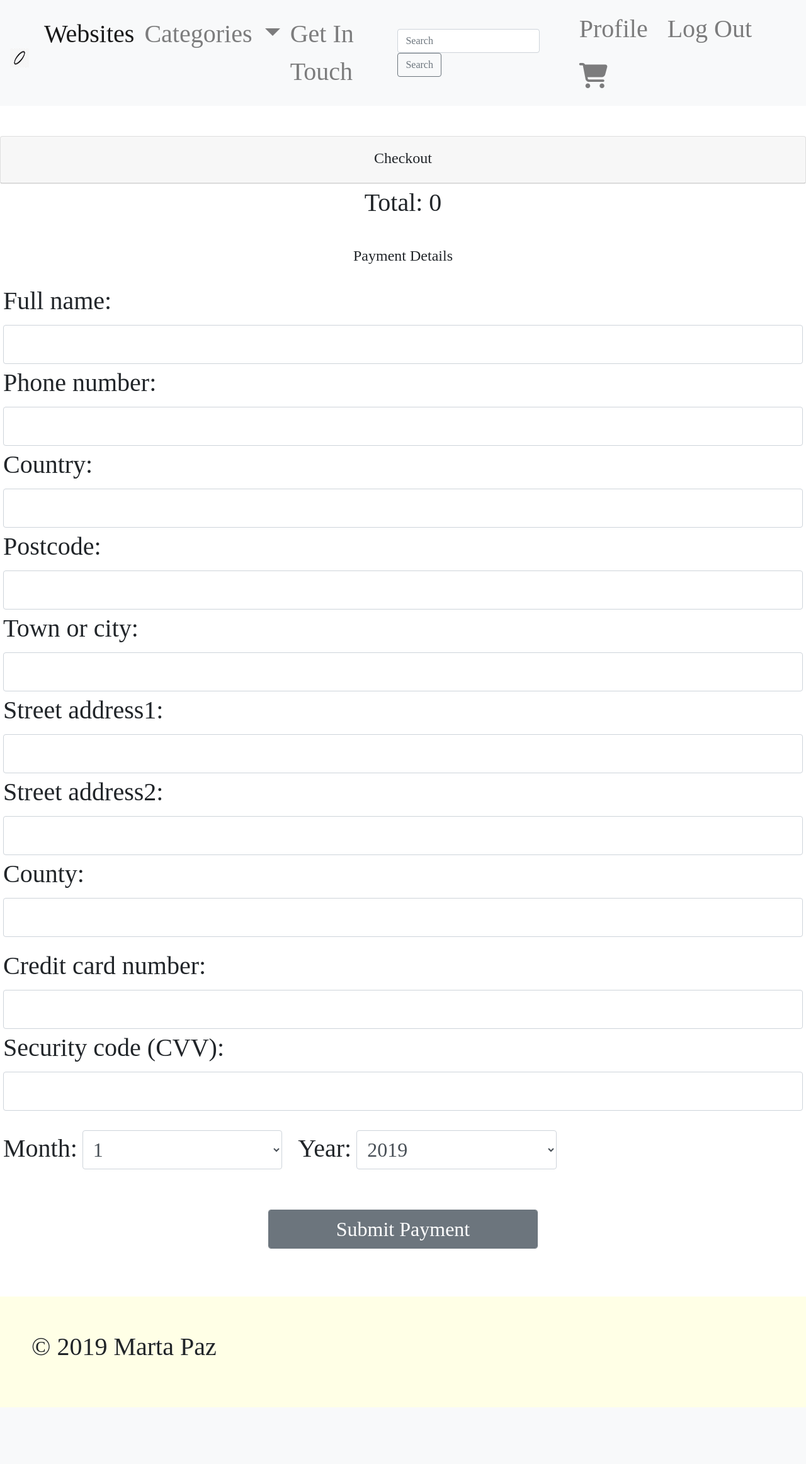
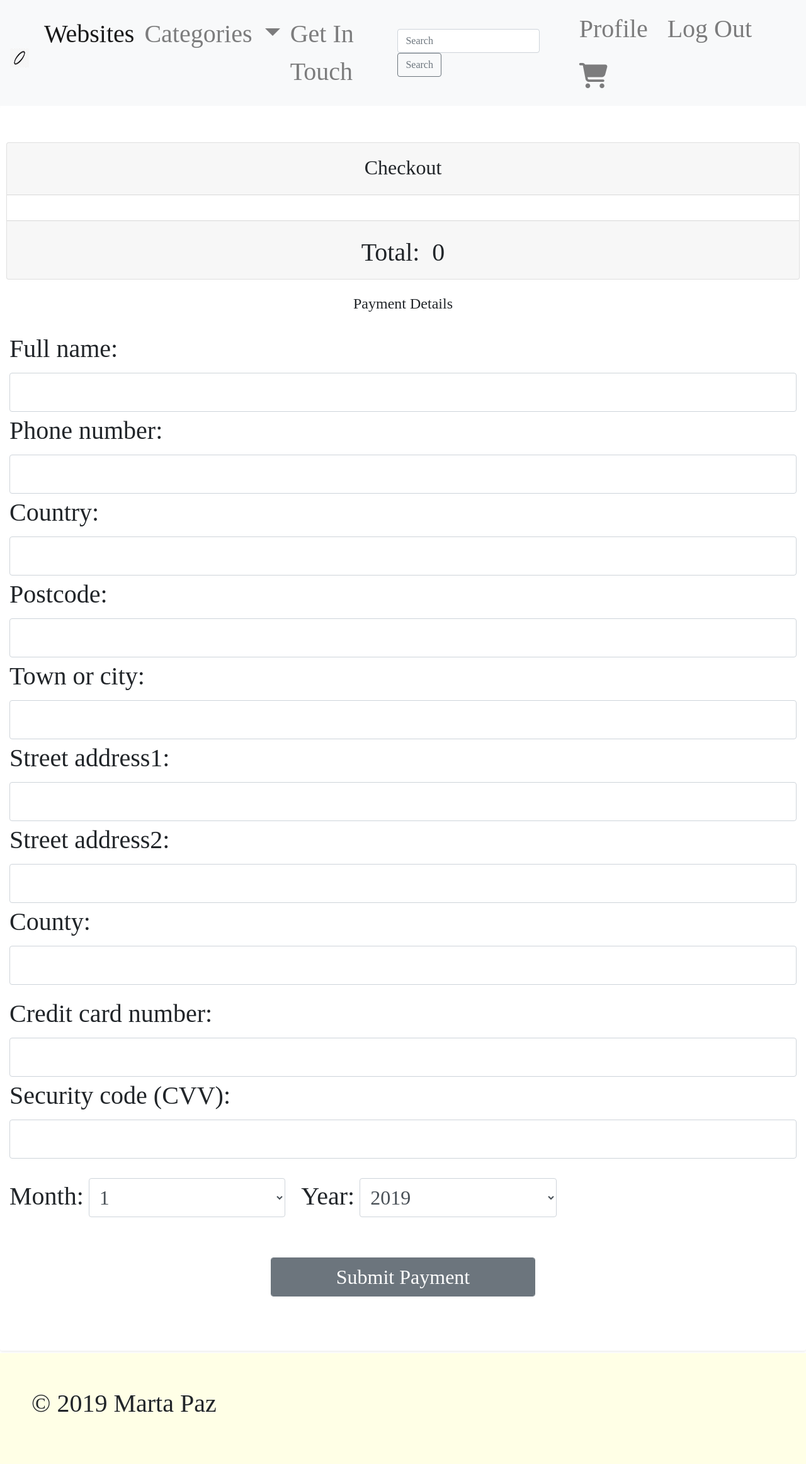
Before and after one commit to pazcm/websites-design-spot, a Django app: page /checkout/ in a window 1280 px wide. Shown: the whole page at 63% size. Before the commit the page ends 2235 px from the top, so only its background shows below. Run offline with Django 3.2, Linux system fonts and the light colour scheme; the visitor is signed in with stand-in values (Sample User, id 1); some libraries are stand-ins or nearby versions; some web fonts are replaced.

Commit message:
add updates checkout page

```diff
--- a/websites_design_spot/checkout/templates/checkout.html
+++ b/websites_design_spot/checkout/templates/checkout.html
@@ -12,39 +12,35 @@
 <script type="text/javascript" src="{% static 'js/stripe.js' %}"></script>
 {% endblock %}
 {% block content %}
-<div class="checkout-container">
-<!-- first row -->
+<div class="checkout-container rounded shadow-sm mb-1">
     <div class="row justify-content-center">
         <div class="col-md-12">
             <div class="card mt-5">
                 <header class="card-header">
-                    <h4 class="card-title mt-2 text-center">Checkout</h4>
+                    <h2 class="card-title mt-2 text-center">Checkout</h2>
                 </header>
-                <!-- <article class="card-body"> -->
+                <div class="card-body card-checkout">
                     {% for item in cart_items %}
-                        <div class="col-xs-10 col-xs-offset-1 col-sm-offset-0 col-sm-6 col-md-4 display panel panel-default">
+                         <div class="display panel panel-default panel-checkout">
                             <div class="panel-body">
-                                <div class="items-details">
-                                    <div class="webdes-image-checkout" style="background-image: url('{{ MEDIA_URL }}{{ item.webdes.image }}')"></div>
+                                <div class="checkout-items-details">
+                                    <div class="webdes-image-checkout frame" style="background-image: url('{{ MEDIA_URL }}{{ item.webdes.image }}')"></div>
                                         <h3>{{ item.webdes.name }}</h3>
-                                        <!-- <p class="webdes-description">{{ item.webdes.description }}</p> -->
-                                        <p>{{ item.quantity }}</p>
-                                        <p>{{ item.webdes.price }}</p>
+                                        <div class="checkout-details">
+                                            <p>Quantity:&nbsp;{{ item.quantity }}&nbsp;</p>
+                                            <p>Price:&nbsp;{{ item.webdes.price }}€</p>
+                                        </div>
                                 </div>
                             </div>
                         </div>
                     {% endfor %}
-                <!-- </article> -->
+                </div>
+                <footer class="card-footer">
+                    <div class="card-total mt-2 text-center">Total:&nbsp; <span class="glyphicon glyphicon-euro" aria-hidden="true"></span>{{ total }}</div>
+                </footer>
             </div>
         </div>
     </div>
-<!-- second row -->
-    <div class="row justify-content-center">
-        <p>Total:&nbsp;</p>
-        <p><span class="glyphicon glyphicon-euro" aria-hidden="true"></span>{{ total }}</p>
-    </div>
-
-<!-- third row  -->
     <!-- Payment -->
     <div class="checkout-form-container">
         <div class="row justify-content-center">
@@ -77,6 +73,4 @@
         </div>
     </div>
 </div>
-
-
 {% endblock %}
--- a/websites_design_spot/static/css/custom.css
+++ b/websites_design_spot/static/css/custom.css
@@ -98,25 +98,37 @@ body {
 }
 
 /* -- Checkout form -- */
+
+.checkout-container {
+  padding: 10px;
+}
+
 .checkout-form-container {
   padding: 20px;
 }
 
-.webdes-image-checkout {
+.webdes-image-checkout, .webdes-image-cart {
   width: 100%;
+  height: 0;
   background-size: cover;
-  max-width: 100%;
-  height: 0;
   padding-bottom: 50%;
   overflow: hidden;
 }
 
-.panel-body {
+/* .card-checkout {
+} */
+
+.checkout-details {
   display: flex;
+  justify-content: space-between;
 }
 
-.items-details {
-  flex-direction: row;
+.checkout-items-details {
+  padding: 20px;
+}
+
+.panel-checkout {
+  flex-grow: 0;
 }
 
 input, select {
@@ -173,6 +224,28 @@ footer {
 
 /* -- Media Queries -- */
 
+@media only screen and (min-width: 401px) {
+/* Checkout form */
+  .card-checkout {
+    display: flex;
+    flex-direction: row;
+    justify-content: center;
+    flex-wrap: wrap;
+  }
+
+  .webdes-image-checkout {
+    width: 250px;
+    height: 150px;
+  }
+
+  .caption {
+    display: flex;
+    justify-content: space-between;
+    padding: 20px 0;
+  }
+}
+
+
 @media only screen and (min-width: 961px) {
   .btn-payment {
     width: 40%;
```
Also changed, not shown: other parts of websites_design_spot/static/css/custom.css (+40 -1 lines).
